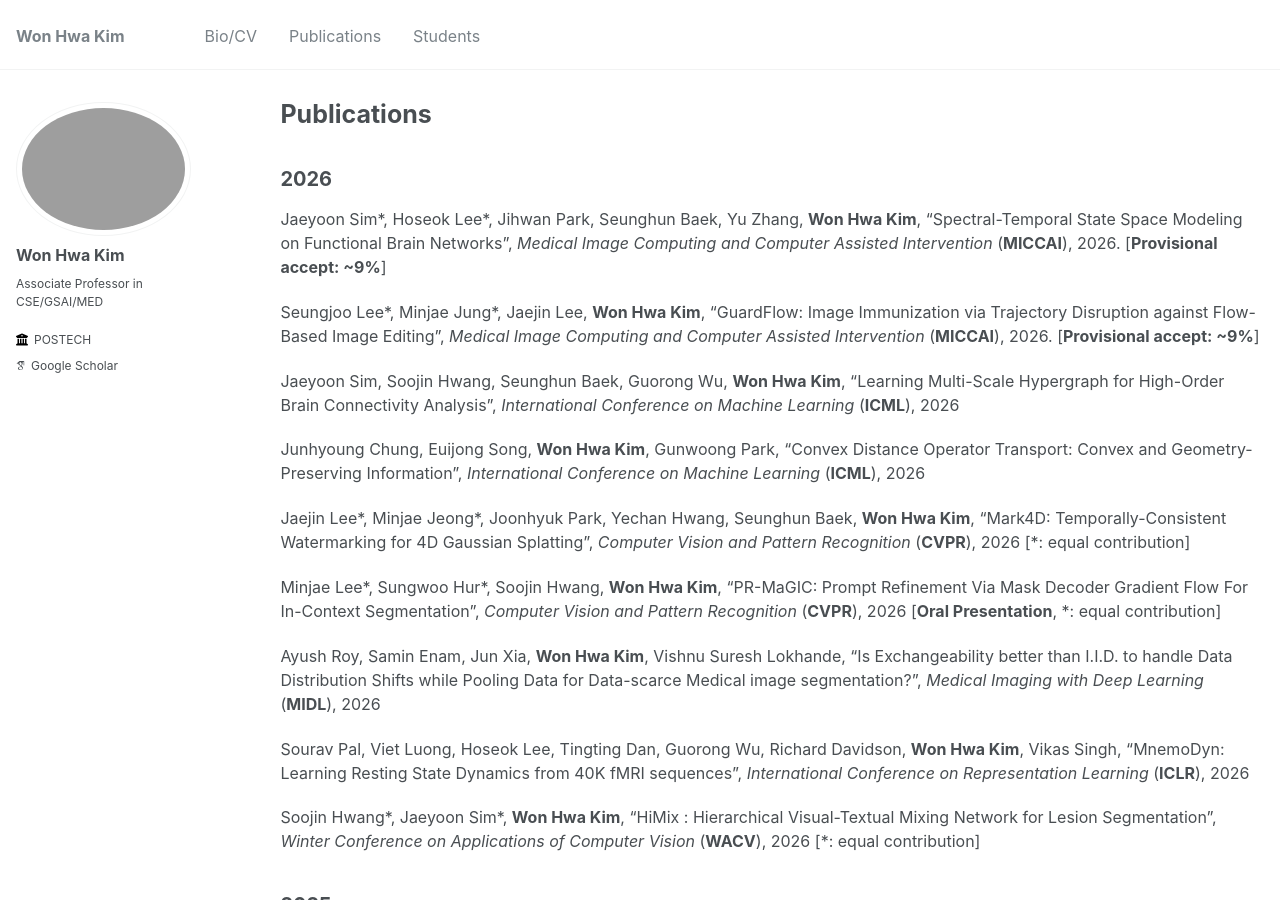
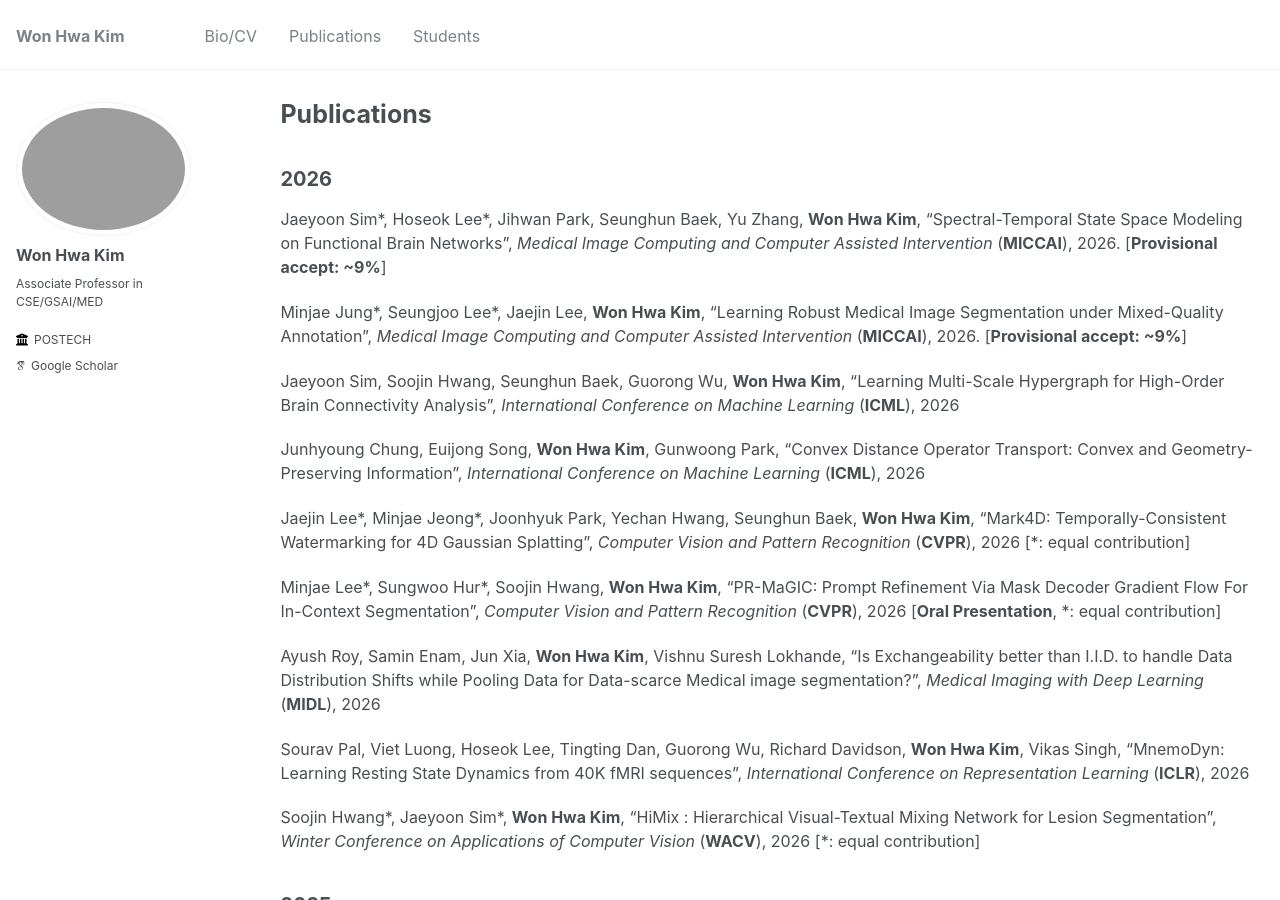
Before and after one commit to wwplato/wwplato.github.io, a Jekyll site: the page built from _pages/publications.md, in a window 1280 px wide and 900 px high. Built offline with Jekyll 4.4.1, drawn with Linux system fonts in a browser that asks for light colours; some web fonts are replaced.

Commit message:
Update publications.md

```diff
--- a/_pages/publications.md
+++ b/_pages/publications.md
@@ -11,7 +11,7 @@ author_profile: true
 
 Jaeyoon Sim\*, Hoseok Lee\*, Jihwan Park, Seunghun Baek, Yu Zhang, **Won Hwa Kim**, "Spectral-Temporal State Space Modeling on Functional Brain Networks", *Medical Image Computing and Computer Assisted Intervention* (**MICCAI**), 2026. [**Provisional accept: ~9%**]
 
-Seungjoo Lee\*, Minjae Jung\*, Jaejin Lee, **Won Hwa Kim**, "GuardFlow: Image Immunization via Trajectory Disruption against Flow-Based Image Editing", *Medical Image Computing and Computer Assisted Intervention* (**MICCAI**), 2026. [**Provisional accept: ~9%**]
+Minjae Jung\*, Seungjoo Lee\*, Jaejin Lee, **Won Hwa Kim**, "Learning Robust Medical Image Segmentation under Mixed-Quality Annotation", *Medical Image Computing and Computer Assisted Intervention* (**MICCAI**), 2026. [**Provisional accept: ~9%**]
 
 Jaeyoon Sim, Soojin Hwang, Seunghun Baek, Guorong Wu, **Won Hwa Kim**, "Learning Multi-Scale Hypergraph for High-Order Brain Connectivity Analysis", *International Conference on Machine Learning* (**ICML**), 2026
 
```
